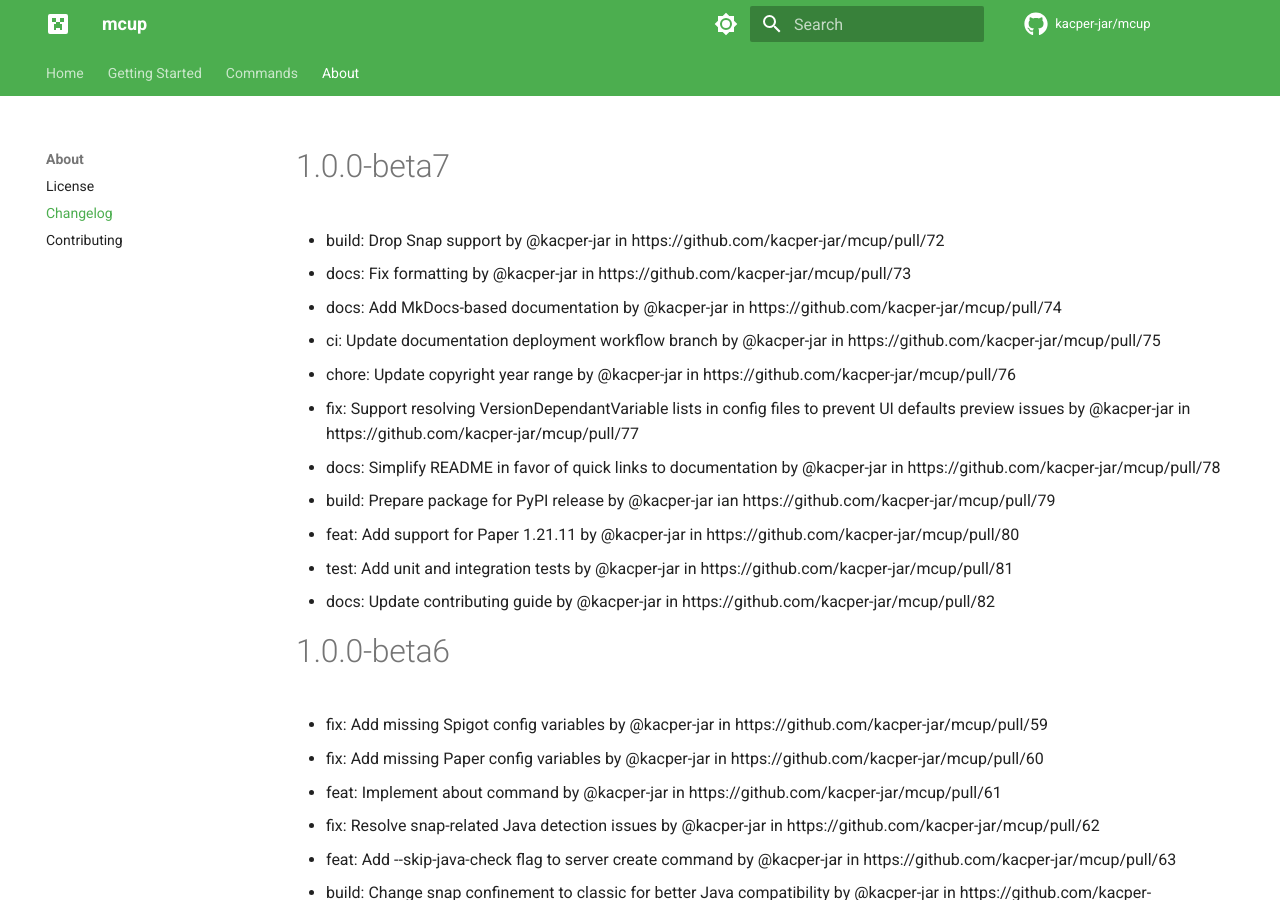
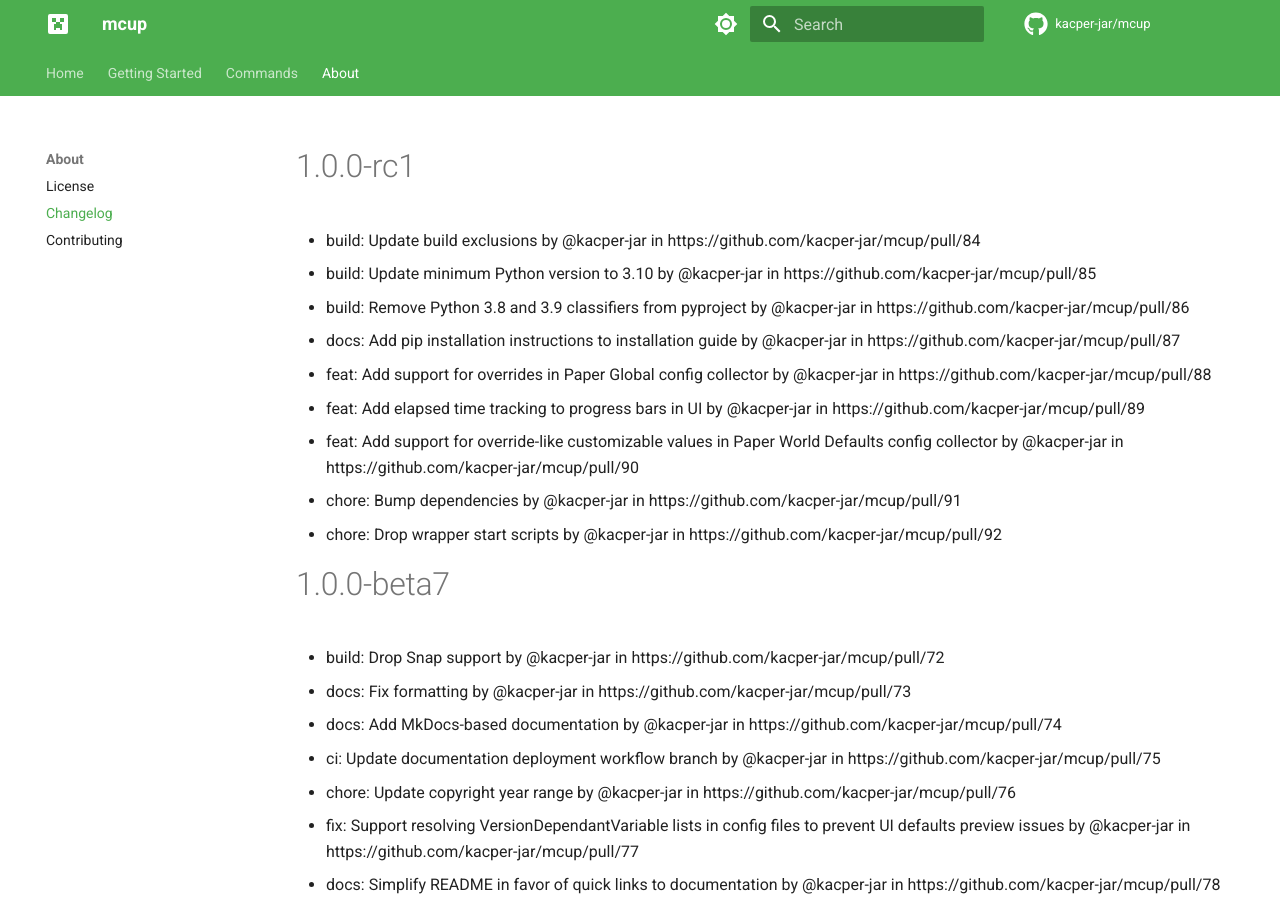
Before and after one commit to kacper-jar/mcup, an MkDocs documentation site: the page built from docs/about/changelog.md, in a window 1280 px wide and 900 px high. Built offline with MkDocs 1.6.1 and Material for MkDocs 9.7.7, drawn with Linux system fonts in a browser that asks for light colours; comment, search, counter and statistics services are not loaded; the version menu is left out.

Commit message:
chore: update changelogs for 1.0.0-rc1 release

```diff
--- a/docs/about/changelog.md
+++ b/docs/about/changelog.md
@@ -1,3 +1,15 @@
+# 1.0.0-rc1
+
+* build: Update build exclusions by @kacper-jar in https://github.com/kacper-jar/mcup/pull/84
+* build: Update minimum Python version to 3.10 by @kacper-jar in https://github.com/kacper-jar/mcup/pull/85
+* build: Remove Python 3.8 and 3.9 classifiers from pyproject by @kacper-jar in https://github.com/kacper-jar/mcup/pull/86
+* docs: Add pip installation instructions to installation guide by @kacper-jar in https://github.com/kacper-jar/mcup/pull/87
+* feat: Add support for overrides in Paper Global config collector by @kacper-jar in https://github.com/kacper-jar/mcup/pull/88
+* feat: Add elapsed time tracking to progress bars in UI by @kacper-jar in https://github.com/kacper-jar/mcup/pull/89
+* feat: Add support for override-like customizable values in Paper World Defaults config collector by @kacper-jar in https://github.com/kacper-jar/mcup/pull/90
+* chore: Bump dependencies by @kacper-jar in https://github.com/kacper-jar/mcup/pull/91
+* chore: Drop wrapper start scripts by @kacper-jar in https://github.com/kacper-jar/mcup/pull/92
+
 # 1.0.0-beta7
 
 * build: Drop Snap support by @kacper-jar in https://github.com/kacper-jar/mcup/pull/72
```
Also changed, not shown: 2 other files.
